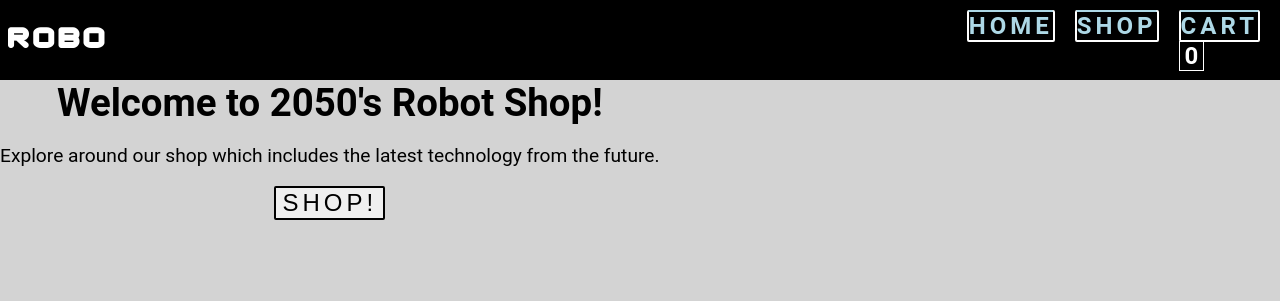
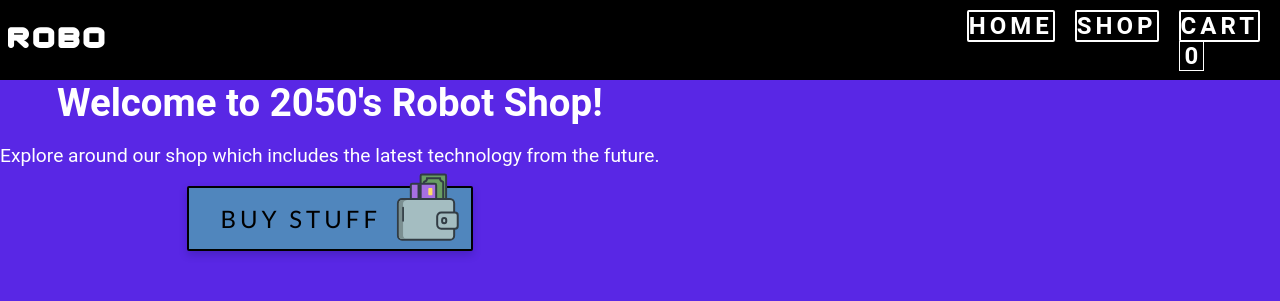
Before and after one commit to hritikb27/shopping-cart, a React (Create React App) app: page / in a window 1280 px wide. Shown: the top 301 px of the page. Built offline with nearby package versions, Linux system fonts and the light colour scheme; grey boxes are pictures that could not be loaded.

Commit message:
Added SVG button and changed bg

```diff
--- /dev/null
+++ b/src/components/BuySVG.js
@@ -0,0 +1,90 @@
+import React from "react";
+
+function BuySVG() {
+  return (
+    <button className="button">
+      <span className="button__text">
+        <span>b</span>
+        <span>u</span>y
+      </span>
+      <span> </span>
+      <span>s</span>
+      <span>t</span>
+      <span>u</span>
+      <span>f</span>
+      <span>f</span>
+      <svg className="button__svg" role="presentational" viewBox="0 0 600 600">
+        <defs>
+          <clipPath id="myClip">
+            <rect x={0} y={0} width="100%" height="50%" />
+          </clipPath>
+        </defs>
+        <g clipPath="url(#myClip)">
+          <g id="money">
+            <path
+              d="M441.9,116.54h-162c-4.66,0-8.49,4.34-8.62,9.83l.85,278.17,178.37,2V126.37C450.38,120.89,446.56,116.52,441.9,116.54Z"
+              fill="#699e64"
+              stroke="#323c44"
+              strokeMiterlimit={10}
+              strokeWidth={14}
+            />
+            <path
+              d="M424.73,165.49c-10-2.53-17.38-12-17.68-24H316.44c-.09,11.58-7,21.53-16.62,23.94-3.24.92-5.54,4.29-5.62,8.21V376.54H430.1V173.71C430.15,169.83,427.93,166.43,424.73,165.49Z"
+              fill="#699e64"
+              stroke="#323c44"
+              strokeMiterlimit={10}
+              strokeWidth={14}
+            />
+          </g>
+          <g id="creditcard">
+            <path
+              d="M372.12,181.59H210.9c-4.64,0-8.45,4.34-8.58,9.83l.85,278.17,177.49,2V191.42C380.55,185.94,376.75,181.57,372.12,181.59Z"
+              fill="#a76fe2"
+              stroke="#323c44"
+              strokeMiterlimit={10}
+              strokeWidth={14}
+            />
+            <path
+              d="M347.55,261.85H332.22c-3.73,0-6.76-3.58-6.76-8v-35.2c0-4.42,3-8,6.76-8h15.33c3.73,0,6.76,3.58,6.76,8v35.2C354.31,258.27,351.28,261.85,347.55,261.85Z"
+              fill="#ffdc67"
+            />
+            <path d="M249.73,183.76h28.85v274.8H249.73Z" fill="#323c44" />
+          </g>
+        </g>
+        <g id="wallet">
+          <path
+            d="M478,288.23h-337A28.93,28.93,0,0,0,112,317.14V546.2a29,29,0,0,0,28.94,28.95H478a29,29,0,0,0,28.95-28.94h0v-229A29,29,0,0,0,478,288.23Z"
+            fill="#a4bdc1"
+            stroke="#323c44"
+            strokeMiterlimit={10}
+            strokeWidth={14}
+          />
+          <path
+            d="M512.83,382.71H416.71a28.93,28.93,0,0,0-28.95,28.94h0V467.8a29,29,0,0,0,28.95,28.95h96.12a19.31,19.31,0,0,0,19.3-19.3V402a19.3,19.3,0,0,0-19.3-19.3Z"
+            fill="#a4bdc1"
+            stroke="#323c44"
+            strokeMiterlimit={10}
+            strokeWidth={14}
+          />
+          <path
+            d="M451.46,435.79v7.88a14.48,14.48,0,1,1-29,0v-7.9a14.48,14.48,0,0,1,29,0Z"
+            fill="#a4bdc1"
+            stroke="#323c44"
+            strokeMiterlimit={10}
+            strokeWidth={14}
+          />
+          <path
+            d="M147.87,541.93V320.84c-.05-13.2,8.25-21.51,21.62-24.27a42.71,42.71,0,0,1,7.14-1.32l-29.36-.63a67.77,67.77,0,0,0-9.13.45c-13.37,2.75-20.32,12.57-20.27,25.77l.38,221.24c-1.57,15.44,8.15,27.08,25.34,26.1l33-.19c-15.9,0-28.78-10.58-28.76-25.93Z"
+            fill="#7b8f91"
+          />
+          <path
+            d="M148.16,343.22a6,6,0,0,0-6,6v92a6,6,0,0,0,12,0v-92A6,6,0,0,0,148.16,343.22Z"
+            fill="#323c44"
+          />
+        </g>
+      </svg>
+    </button>
+  );
+}
+
+export default BuySVG;
--- a/src/components/Cart.js
+++ b/src/components/Cart.js
@@ -26,7 +26,7 @@
           );
         })}
       </div>
-      <h1>Total: ${parseFloat(totalPrice)}</h1>
+      <h1>Total: ${parseFloat(totalPrice, 2)}</h1>
     </div>
   );
 }
--- a/src/components/HomePage.js
+++ b/src/components/HomePage.js
@@ -1,5 +1,6 @@
 import React from "react";
 import { Link } from "react-router-dom";
+import BuySVG from "./BuySVG";
 
 function HomePage() {
   return (
@@ -11,7 +12,7 @@
           future.
         </p>
         <Link to="/shop">
-          <button>Shop!</button>
+          <BuySVG />
         </Link>
       </div>
 
--- a/src/index.scss
+++ b/src/index.scss
@@ -1,3 +1,83 @@
+/* only animate if the device supports hover */
+@media (hover: hover) {
+    #creditcard {
+      /*  set start position */
+      transform: translateY(110px);
+      transition: transform 0.1s ease-in-out;
+      /*  set transition for mouse enter & exit */
+    }
+
+    #money {
+      /*  set start position */
+      transform: translateY(180px);
+      transition: transform 0.1s ease-in-out;
+      /*  set transition for mouse enter & exit */
+    }
+
+    button:hover #creditcard {
+      transform: translateY(0px);
+      transition: transform 0.2s ease-in-out;
+      /*  overide transition for mouse enter */
+    }
+
+    button:hover #money {
+      transform: translateY(0px);
+      transition: transform 0.3s ease-in-out;
+      /*  overide transition for mouse enter */
+    }
+  }
+
+  @keyframes bounce {
+    0% {
+      transform: translateY(0);
+    }
+    50% {
+      transform: translateY(-0.25rem);
+    }
+    100% {
+      transform: translateY(0);
+    }
+  }
+
+  .button:hover .button__text span {
+    transform: translateY(-0.25rem);
+    transition: transform .2s ease-in-out;
+  }
+
+  /* styling */
+
+  @import url("https://fonts.googleapis.com/css2?family=Lato:wght@300;400&display=swap");
+
+
+  .button {
+    border: none;
+    outline: none;
+    background-color: purple;
+    padding: 1rem 90px 1rem 2rem;
+    position: relative;
+    border-radius: 8px;
+    letter-spacing: 0.7px;
+    background-color: #5086bd;
+    color: #fff;
+    font-size: 21px;
+    font-family: "Lato", sans-serif;
+    cursor: pointer;
+    box-shadow: rgba(0, 9, 61, 0.2) 0px 4px 8px 0px;
+  }
+
+  .button:active {
+    transform: translateY(1px);
+  }
+
+  .button__svg {
+    position: absolute;
+    overflow: visible;
+    bottom: 6px;
+    right: 0.2rem;
+    height: 140%;
+  }
+
+
 @mixin contentButton {
     position: relative;
     color: black;
@@ -25,7 +105,7 @@
 body{
     margin: 0;
     font-family: 'Roboto', sans-serif;
-    background-color:lightgray;
+    background-color:#5927E5;
 }
 
 .homepage{
@@ -36,6 +116,7 @@
 
     .navText{
         text-align: center;
+        color: white;
     }
 
     .navText button{
@@ -117,7 +198,7 @@
 
     li{
         position: relative;
-        color: lightblue;
+        color: white;
         transition: 0.2s;
         text-align: center;
         border: 2px solid white;
@@ -130,9 +211,8 @@
 
     li:hover{
         color: white;
-        background-color: lightblue;
-        box-shadow: 0 0 10px lightblue, 0 0 10px lightblue, 0 0 10px lightblue;
-
+        background-color: #5927E5;
+        box-shadow: 0 0 10px #5927E5, 0 0 10px #5927E5, 0 0 10px #5927E5;
     }
 
     span{
```
Also changed, not shown: src/index.js (+4 -4 lines).
